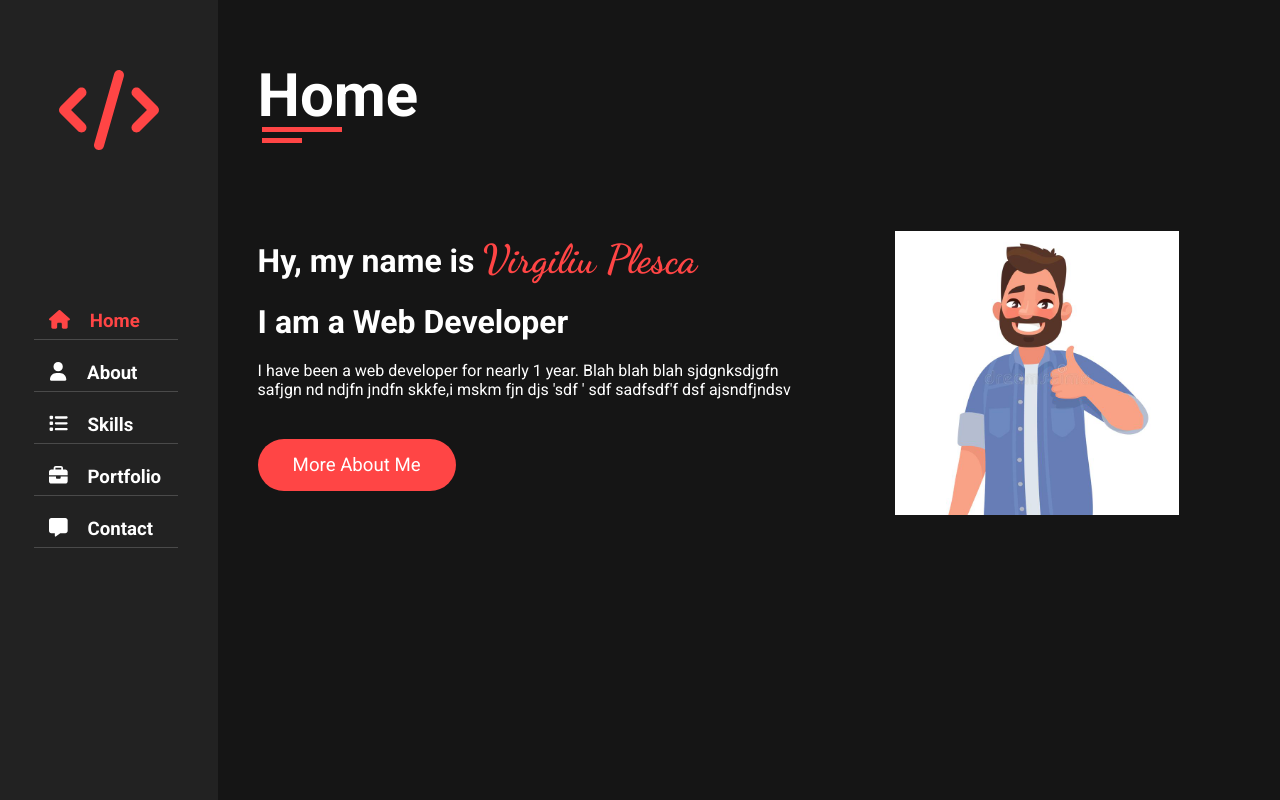
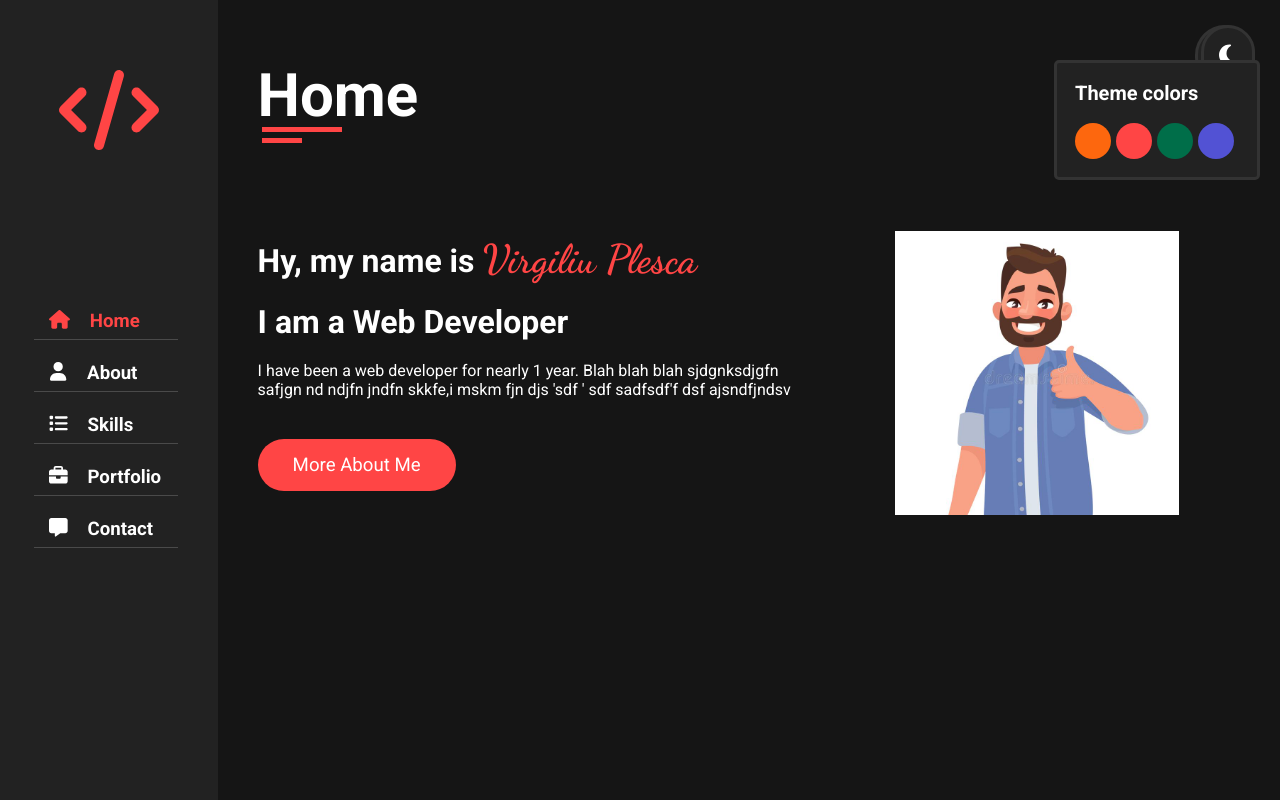
Before and after one commit to acselp/portfolio, a React (Create React App) app in the folder front-end/: page / in a window 1280 px wide. Built offline with nearby package versions, Linux system fonts and the light colour scheme.

Commit message:
added theme menu and two btns remains to do the animation and event handllers

```diff
--- a/front-end/src/App.js
+++ b/front-end/src/App.js
@@ -8,7 +8,12 @@ import { BrowserRouter, Routes, Route } from 'react-router-dom';
 import About from './components/About';
 import Skills from './components/Skills';
 import Portfolio from './components/Portfolio';
+import RoundButton from './components/RoundButton/index';
+import { Colors } from './colors';
 
+
+import { faCog } from '@fortawesome/free-solid-svg-icons';
+import { faMoon } from '@fortawesome/free-solid-svg-icons';
 
 
 const MyRoutes = function() {
@@ -24,6 +29,10 @@ const MyRoutes = function() {
 }
 
 
+function showThemeMenu() {
+
+}
+
 
 function App() {
   return (
@@ -36,6 +45,32 @@ function App() {
         <div className="wrapper-right">
           <MyRoutes />
         </div>
+
+
+        <div className="menu">
+          <RoundButton icon={ faCog } onClick={ showThemeMenu } />
+          <RoundButton icon={ faMoon }  />
+
+          <div className="theme-menu">
+            <div className="theme-menu-text">
+              Theme colors
+            </div>
+            <div className="theme-menu-colors">
+              <div style={{backgroundColor: Colors.orange}}>
+
+              </div>
+              <div style={{backgroundColor: Colors.red}}>
+
+              </div>
+              <div style={{backgroundColor: Colors.green}}>
+
+              </div>
+              <div style={{backgroundColor: Colors.blue}}>
+
+              </div>
+            </div>
+          </div>
+        </div>
       </div>
     </BrowserRouter>
   );
--- a/front-end/src/App.scss
+++ b/front-end/src/App.scss
@@ -34,3 +34,39 @@
 .sidebar-container {
     position: fixed;
 }
+
+.theme-menu {
+    background-color: #222;
+    border-style: solid;
+    border-color: #333;
+    border-radius: 5px;
+
+    color: white;
+    font-family: 'Roboto';
+    font-weight: 700;
+    font-size: 15pt;
+
+    position: absolute;
+    right: 20px;
+    top: 60px;
+}
+
+.theme-menu-text {
+    padding: 18px;
+}
+
+.theme-menu-colors {
+    display: flex;
+    padding: 18px;
+    padding-top: 0;
+
+
+    & > div {
+        padding: 18px;
+        background-color: #fff;
+        border-radius: 50px;
+        margin-right: 5px;
+
+        cursor: pointer;
+    }
+}
--- /dev/null
+++ b/front-end/src/components/RoundButton/index.js
@@ -0,0 +1,11 @@
+import { FontAwesomeIcon } from "@fortawesome/react-fontawesome";
+import "./index.scss";
+
+
+export default function RoundButton(props) {
+    return (
+        <div className="round-btn" style={props.style}>
+            <FontAwesomeIcon icon={ props.icon } />
+        </div>
+    );
+}
--- /dev/null
+++ b/front-end/src/components/RoundButton/index.scss
@@ -0,0 +1,25 @@
+.round-btn {
+    padding: 15px;
+    border-radius: 50px;
+    background-color: #222;
+    border-style: solid;
+    border-color: #333;
+
+    position: absolute;
+    right: 25px;
+    top: 25px;
+
+    color: white;
+    font-size: 18pt;
+
+    & svg {
+        transition: all .5s;
+    }
+
+    cursor: pointer;
+
+    &:hover svg{
+
+        transform: rotateZ(90deg);
+    }
+}
```
